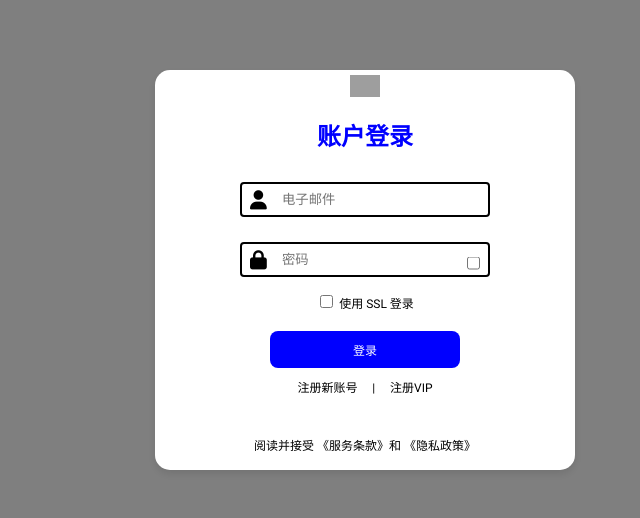
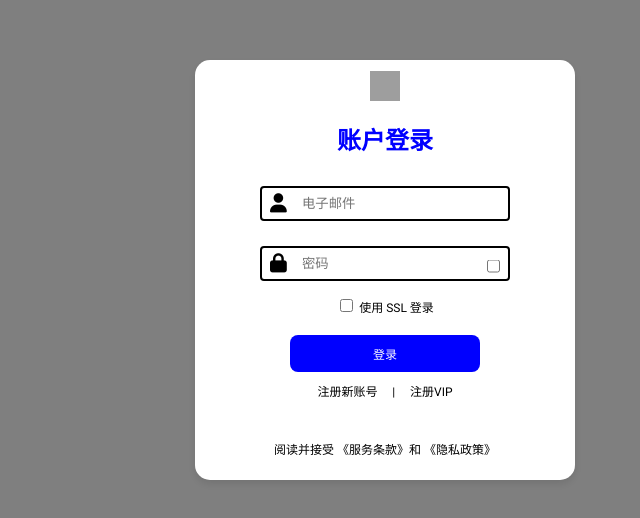
Before and after one commit to georgestcloud/shitor, a plain HTML site: page index.html in a window 1280 px wide. Shown: the part 130-648 px from the top of the page, without its empty margins (640-1280 px from the left). Drawn offline with Linux system fonts and the light colour scheme; grey boxes are pictures that could not be loaded.

Commit message:
index.html

```diff
--- a/index.html
+++ b/index.html
@@ -38,8 +38,8 @@
             right: 65px; /* Float to the right with padding */
             transform: translateY(-50%);
             background-color: white;
-            width: 400px;
-            height: 380px;
+            width: 360px;
+            height: 400px;
             padding: 10px; /* Right padding set to 35px */
             z-index: 101;
             display: none;
```
